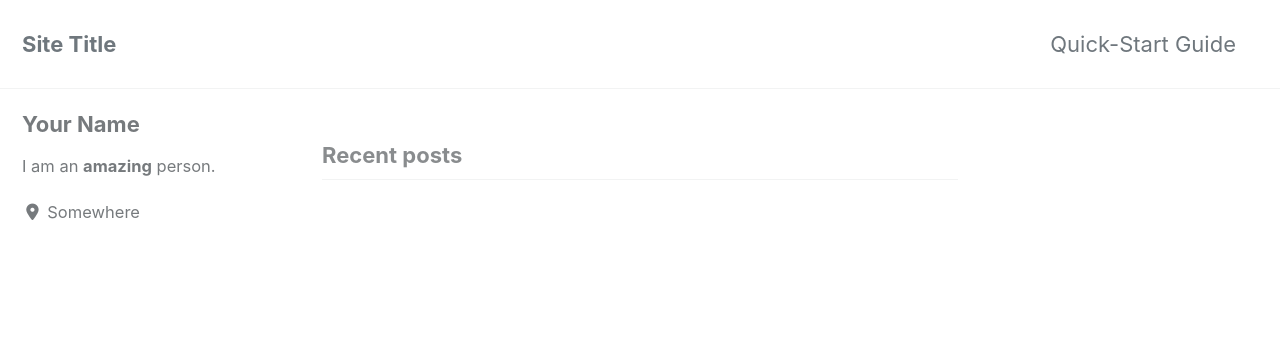
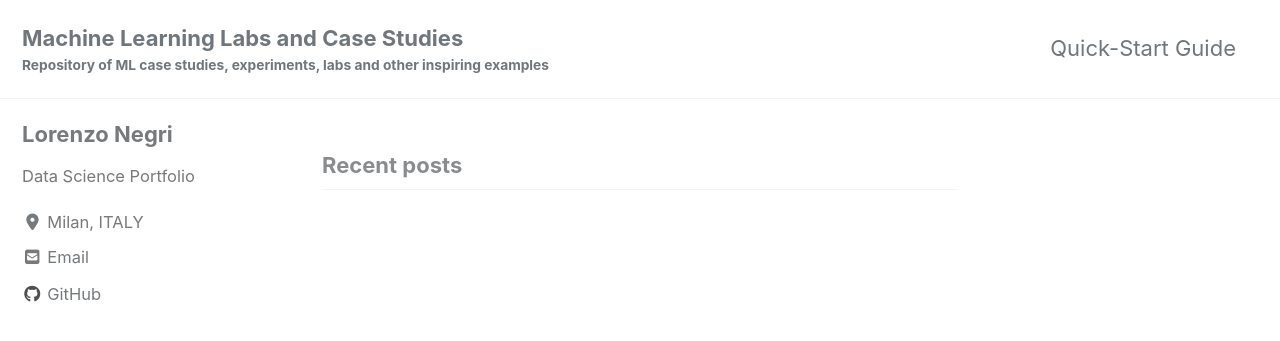
Before and after one commit to LorenzoNegri/Machine-Learning-Labs, a Jekyll site: the page built from index.html, in a window 1280 px wide and 900 px high. Shown: the top 341 px of the window. Built offline with Jekyll 4.4.1, drawn with Linux system fonts in a browser that asks for light colours; cached includes are drawn as plain includes; nearby versions of some CDN libraries; the list of posts is cut into pages by our own code; some of the changed text lies outside the part shown.

Commit message:
Update _config.yml

```diff
--- a/_config.yml
+++ b/_config.yml
@@ -16,11 +16,11 @@ minimal_mistakes_skin    : "default" # "air", "aqua", "contrast", "dark", "dirt"
 
 # Site Settings
 locale                   : "en-US"
-title                    : "Site Title"
+title                    : "Machine Learning Labs and Case Studies"
 title_separator          : "-"
-subtitle                 : # site tagline that appears below site title in masthead
-name                     : "Your Name"
-description              : "An amazing website."
+subtitle                 : "Repository of ML case studies, experiments, labs and other inspiring examples"
+name                     : "Lorenzo Negri"
+description              : "*Data Science Portfolio*"
 url                      : # the base hostname & protocol for your site e.g. "https://mmistakes.github.io"
 baseurl                  : # the subpath of your site, e.g. "/blog"
 repository               : # GitHub username/repo-name e.g. "mmistakes/minimal-mistakes"
@@ -107,15 +107,15 @@ analytics:
 
 # Site Author
 author:
-  name             : "Your Name"
+  name             : "Lorenzo Negri"
   avatar           : # path of avatar image, e.g. "/assets/images/bio-photo.jpg"
-  bio              : "I am an **amazing** person."
-  location         : "Somewhere"
+  bio              : "Data Science Portfolio"
+  location         : "Milan, ITALY"
   email            :
   links:
     - label: "Email"
       icon: "fas fa-fw fa-envelope-square"
-      # url: mailto:your.name@email.com
+      url: mailto:lorenz.negri@gmail.com
     - label: "Website"
       icon: "fas fa-fw fa-link"
       # url: "https://your-website.com"
@@ -127,7 +127,7 @@ author:
       # url: "https://facebook.com/"
     - label: "GitHub"
       icon: "fab fa-fw fa-github"
-      # url: "https://github.com/"
+      url: "https://github.com/LorenzoNegri/"
     - label: "Instagram"
       icon: "fab fa-fw fa-instagram"
       # url: "https://instagram.com/"
@@ -292,3 +292,10 @@ defaults:
       comments: # true
       share: true
       related: true
+  # _pages
+  - scope:
+      path: ""
+      type: pages
+    values:
+      layout: single
+      author_profile: true
```
